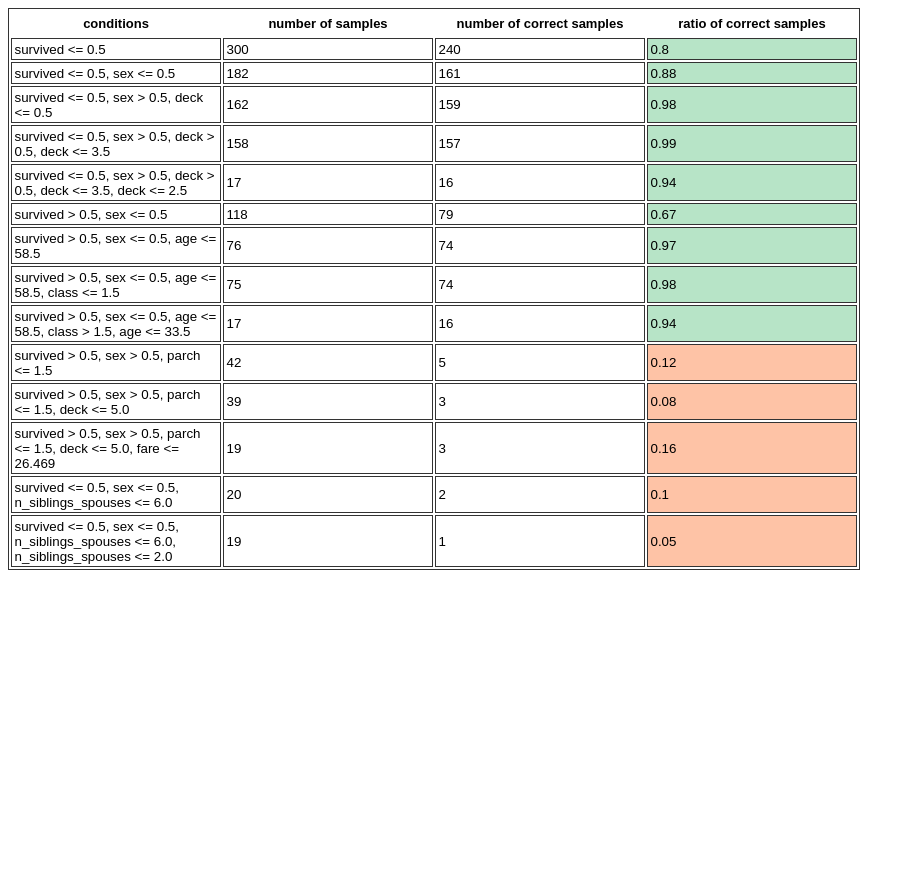
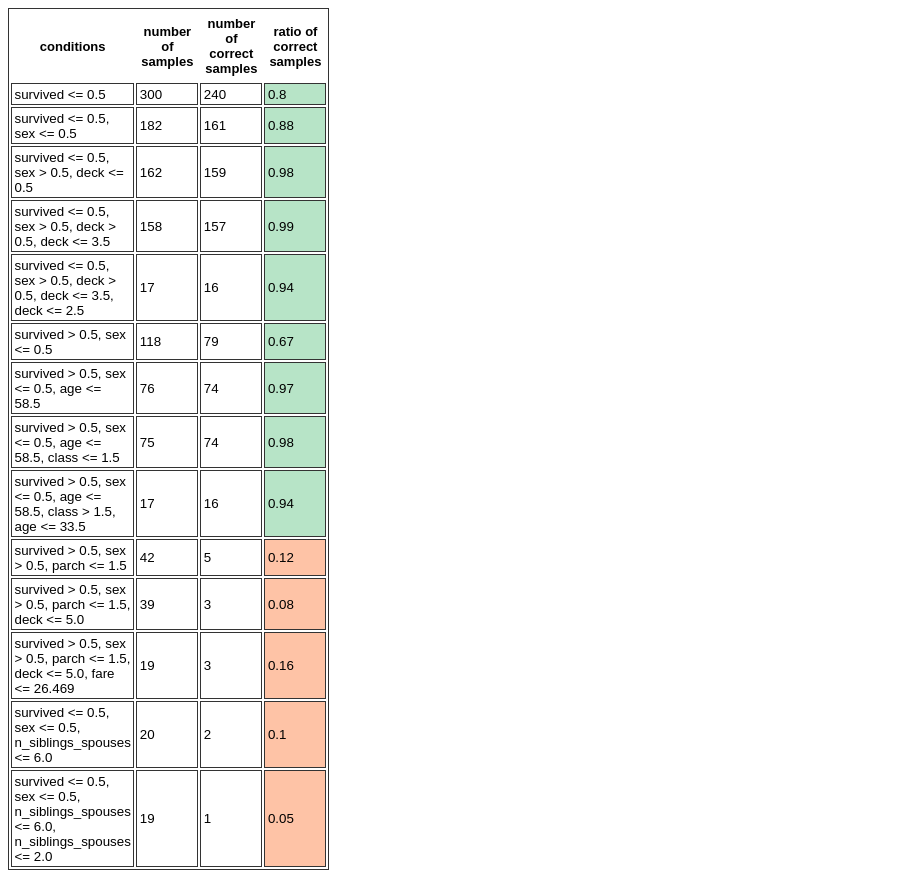
Before and after one commit to ruangroc/D3JS_Titanic, a Flask app: page / in a window 1280 px wide. Shown: the whole page, without its empty margins (0-915 px from the left). Before the commit the page ends 570 px from the top, so only its background shows below. Run offline with Flask 2, Linux system fonts and the light colour scheme.

Commit message:
small update

```diff
--- a/templates/index.html
+++ b/templates/index.html
@@ -7,7 +7,7 @@
         <style>
             /* define style of table here */
             th {
-                width: 200px;
+                width: 50px;
                 padding: 5px;
                 font-size: small;
             }
@@ -22,7 +22,6 @@
         </style>
     </head>
     <body>
-
         <script type="text/javascript">
             var nodes = [
                 {
@@ -110,7 +109,7 @@
                     num_correct: 1,
                     ratio_correct: 0.05
                 }
-            ]
+            ];
 
             column_names = ["conditions", "number of samples", "number of correct samples", "ratio of correct samples"];
 
@@ -135,11 +134,6 @@
                         return "#fec3a6";
                     }
                 });
-
-
-
-
-
         </script>
     </body>
 </html>
```
Also changed, not shown: run.py (renamed from server.py).
